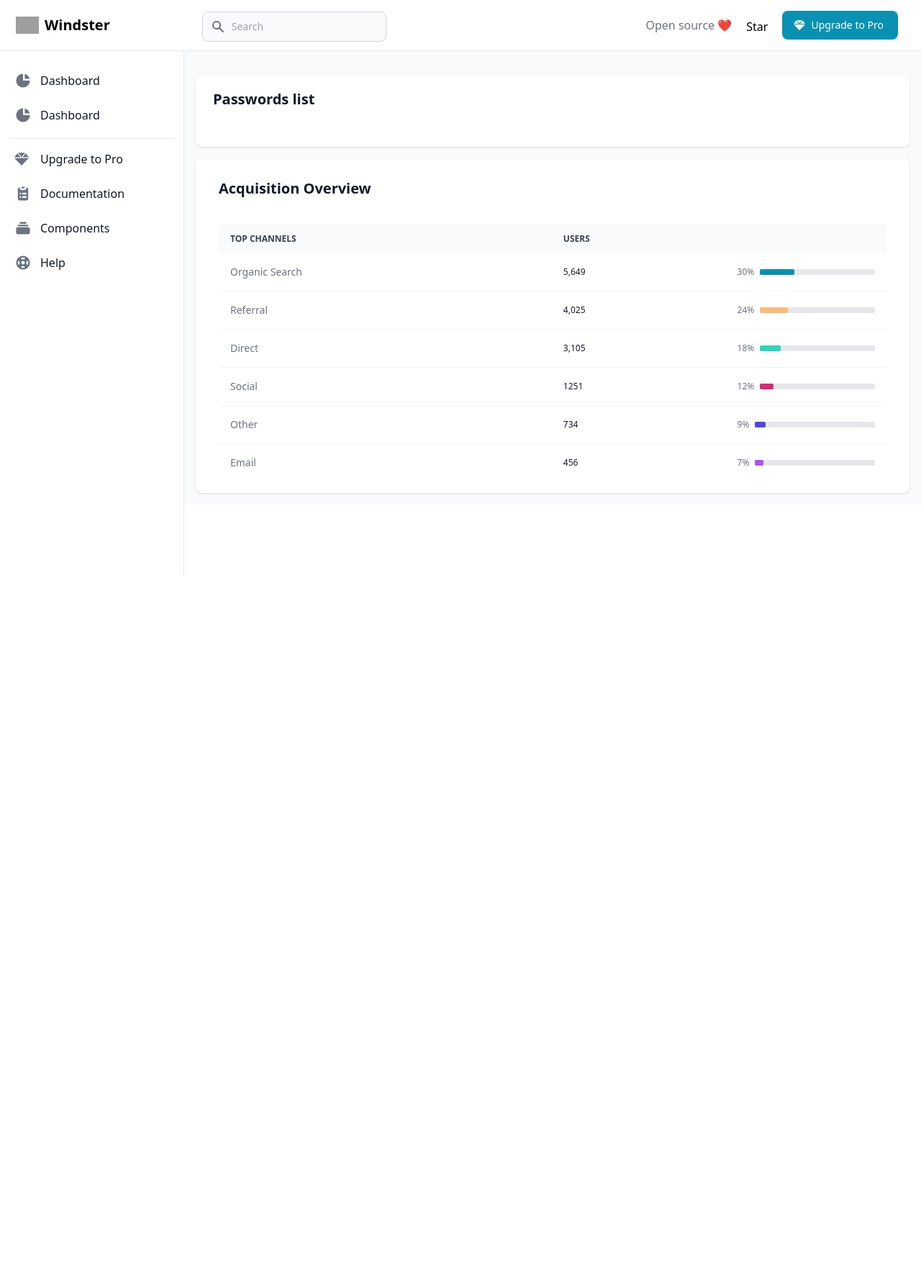
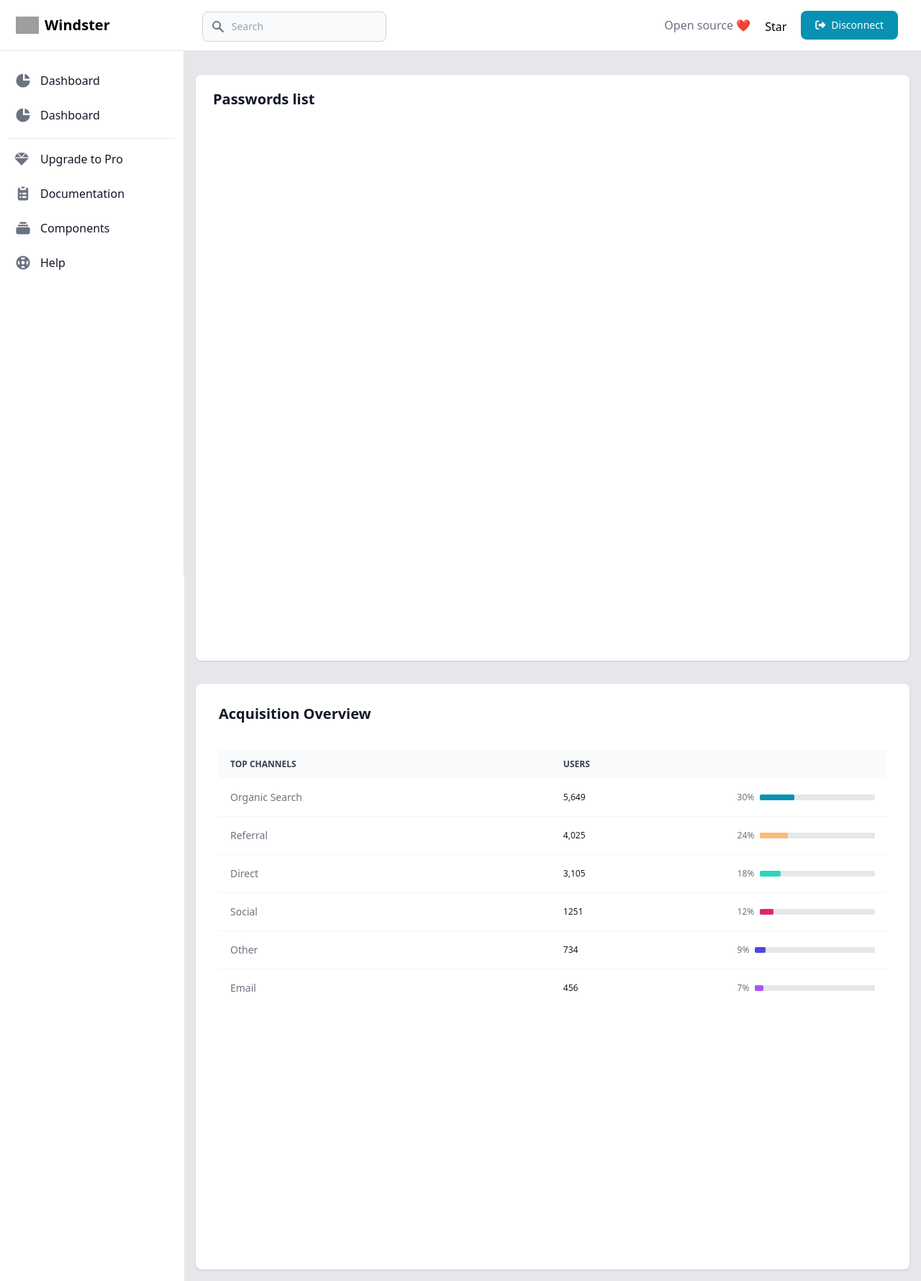
Before and after one commit to BluecaelO/SAE302, a Flask app: template templates/index.html in a window 1280 px wide. Shown: the whole page at 72% size. Before the commit the page ends 800 px from the top, so only its background shows below. Run offline with Flask 3, Linux system fonts and the light colour scheme; the template is opened without the code that fills it, so the values that code supplies are empty; some libraries are stand-ins or nearby versions; grey boxes are pictures that could not be loaded.

Commit message:
index edit

```diff
--- a/templates/index.html
+++ b/templates/index.html
@@ -65,10 +65,8 @@
                    </div>
                 </div>
                 <a href="#" class="hidden sm:inline-flex ml-5 text-white bg-cyan-600 hover:bg-cyan-700 focus:ring-4 focus:ring-cyan-200 font-medium rounded-lg text-sm px-5 py-2.5 text-center items-center mr-3">
-                   <svg class="svg-inline--fa fa-gem -ml-1 mr-2 h-4 w-4" aria-hidden="true" focusable="false" data-prefix="fas" data-icon="gem" role="img" xmlns="http://www.w3.org/2000/svg" viewBox="0 0 512 512">
-                      <path fill="currentColor" d="M378.7 32H133.3L256 182.7L378.7 32zM512 192l-107.4-141.3L289.6 192H512zM107.4 50.67L0 192h222.4L107.4 50.67zM244.3 474.9C247.3 478.2 251.6 480 256 480s8.653-1.828 11.67-5.062L510.6 224H1.365L244.3 474.9z"></path>
-                   </svg>
-                   Upgrade to Pro
+                  <i class="fa-solid fa-right-from-bracket pr-2" style="color: #ffffff;"></i>
+                   Disconnect
                 </a>
              </div>
           </div>
@@ -144,11 +142,11 @@
           </div>
        </aside>
        <div class="bg-gray-900 opacity-50 hidden fixed inset-0 z-10" id="sidebarBackdrop"></div>
-       <div id="main-content" class="h-full w-full bg-gray-50 relative overflow-y-auto lg:ml-64">
+       <div id="main-content" class="h-auto w-full bg-gray-200 relative overflow-y-auto  lg:ml-64">
           <main>
              <div class="pt-6 px-4">
                 <div class="grid grid-cols-1 2xl:grid-cols-2 xl:gap-4 my-4">
-                   <div class="bg-white shadow rounded-lg mb-4 p-4 sm:p-6 h-full">
+                   <div class="bg-white shadow rounded-lg mb-4 p-4 sm:p-6 lg:h-[814px]  overflow-hidden">
                       <div class="flex items-center justify-between mb-4">
                          <h3 class="text-xl font-bold leading-none text-gray-900">Passwords list</h3>
                       </div>
@@ -170,7 +168,7 @@
                                        </p>
                                     </div>
                                     <div class="inline-flex items-center text-base font-semibold text-gray-900">
-                                       $320
+
                                     </div>
                                  </div>
                               </li>
@@ -178,7 +176,7 @@
                          </ul>
                       </div>
                    </div>
-                   <div class="bg-white shadow rounded-lg p-4 sm:p-6 xl:p-8 ">
+                   <div class="bg-white shadow rounded-lg p-4 sm:p-6 xl:p-8 lg:h-[814px] overflow-hidden">
                       <h3 class="text-xl leading-none font-bold text-gray-900 mb-10">Acquisition Overview</h3>
                       <div class="block w-full overflow-x-auto">
                          <table class="items-center w-full bg-transparent border-collapse">
```
